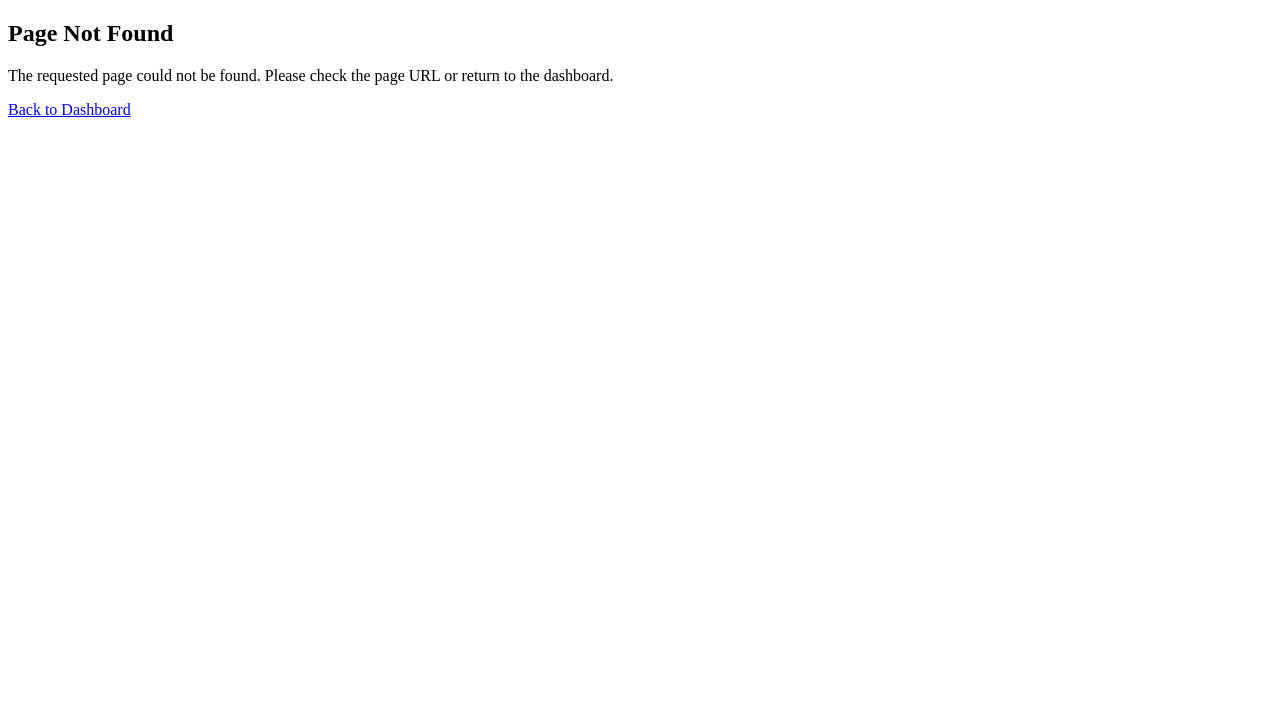
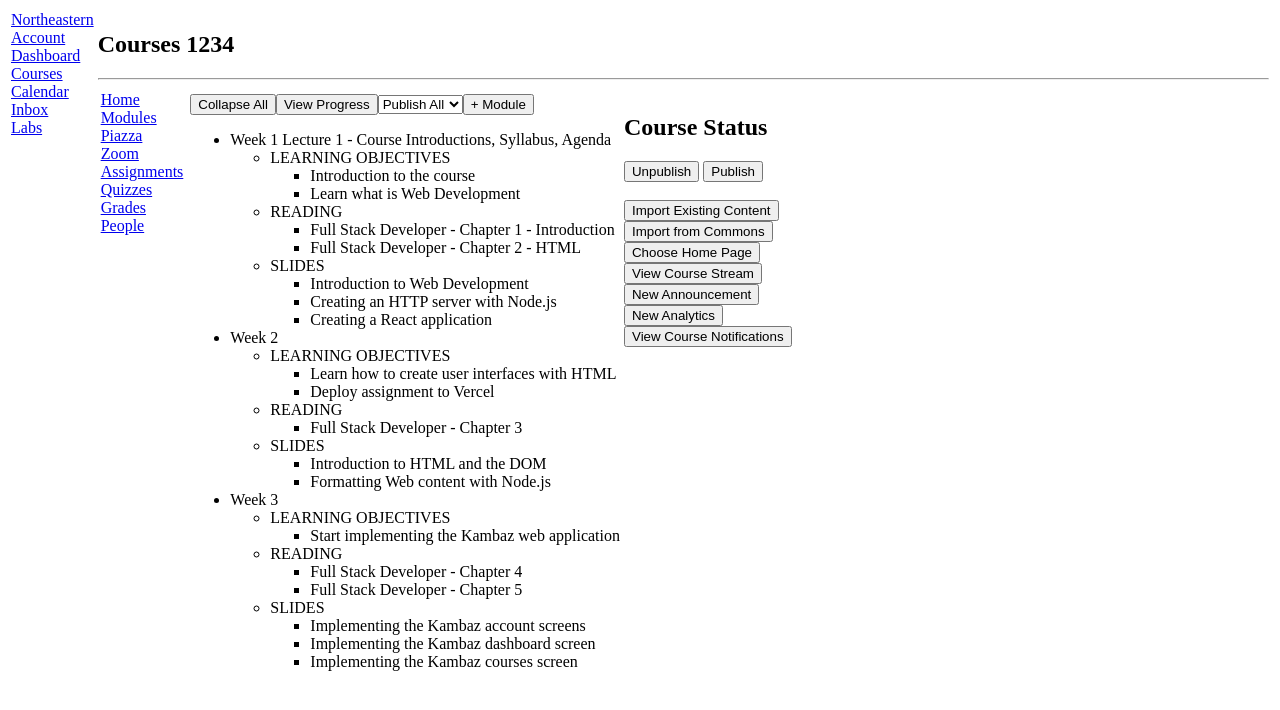
Before and after one commit to SophiaAva03/kambaz-next-js, a Next.js app: page /courses/1234/home in a window 1280 px wide. Before the commit this address had no page. Shown: the top 710 px of the page. Built offline with nearby package versions, Linux system fonts and the light colour scheme.

Commit message:
home page

```diff
--- /dev/null
+++ b/app/(kambaz)/courses/[cid]/home/Status.tsx
@@ -0,0 +1,23 @@
+export default function CourseStatus() {
+  return (
+    <div id="wd-course-status">
+      <h2>Course Status</h2>
+      <button>Unpublish</button> <button>Publish</button>
+      <br />
+      <br />
+      {/* Complete on your own */}
+      <button>Import Existing Content</button>
+      <br />
+      <button>Import from Commons</button>
+      <br />
+      <button>Choose Home Page</button>
+      <br />
+      <button>View Course Stream</button>
+      <br />
+      <button>New Announcement</button>
+      <br />
+      <button>New Analytics</button>
+      <br />
+      <button>View Course Notifications</button>
+      <br />
+    </div> );}
--- /dev/null
+++ b/app/(kambaz)/courses/[cid]/home/page.tsx
@@ -0,0 +1,15 @@
+import Modules from "../modules/page";
+import CourseStatus from "./Status";
+export default function Home() {
+ return (
+   <div id="wd-home">
+     <table>
+       <tbody>
+         <tr>
+           <td valign="top" width="70%"> <Modules />      </td>
+           <td valign="top">             <CourseStatus /> </td>
+         </tr>
+       </tbody>
+     </table>
+   </div>
+);}
```
Also changed, not shown: app/(kambaz)/courses/[cid]/page.tsx (+6 -6 lines).
